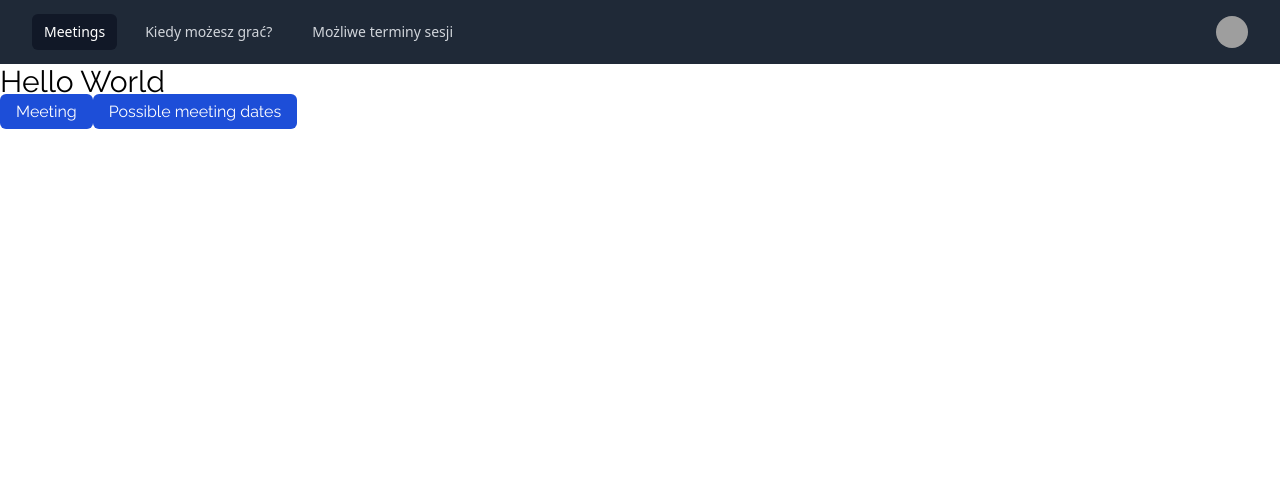
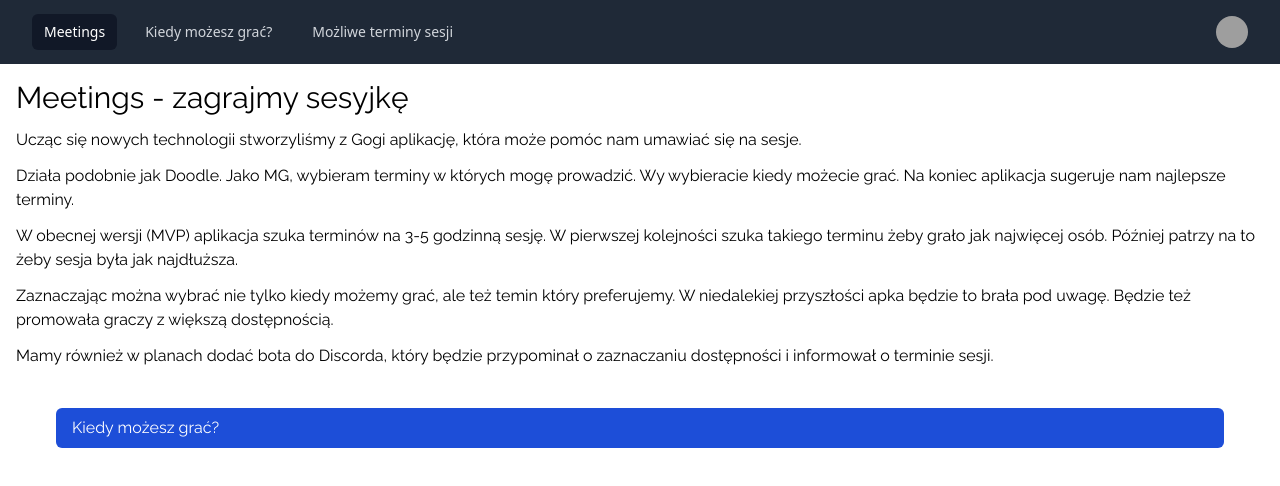
Before and after one commit to fantasygame/meetings, a Next.js app: page / in a window 1280 px wide. Shown: the top 486 px of the page. Built offline with nearby package versions, Linux system fonts and the light colour scheme; no server answers; grey boxes are pictures that could not be loaded.

Commit message:
Add copy

```diff
--- a/app/page.tsx
+++ b/app/page.tsx
@@ -2,18 +2,36 @@ import Image from 'next/image'
 import { Raleway } from '@next/font/google'
 import Link from 'next/link'
 
-const raleway = Raleway({ subsets: ['latin'] })
+const raleway = Raleway({ subsets: ['latin', 'latin-ext'] })
 
 export default function Home() {
   return (
     <main className={raleway.className}>
-      <h1 className="text-3xl">Hello World</h1>
-      <Link className='btn' href="/meeting">
-        Meeting
-      </Link>
-      <Link className='btn' href="/meeting/result">
-        Possible meeting dates
-      </Link>
-    </main>
+      <div className='my-4 mx-4'>
+        <h1 className="text-3xl">Meetings - zagrajmy sesyjkę</h1>
+        <div className='my-2'>
+          <div className='my-3'>
+            Ucząc się nowych technologii stworzyliśmy z Gogi aplikację, która może pomóc nam umawiać się na sesje.
+          </div>
+          <div className='my-3'>
+            Działa podobnie jak Doodle. Jako MG, wybieram terminy w których mogę prowadzić. Wy wybieracie kiedy możecie grać. Na koniec aplikacja sugeruje nam najlepsze terminy.
+          </div>
+          <div className='my-3'>
+            W obecnej wersji (MVP) aplikacja szuka terminów na 3-5 godzinną sesję.
+            W pierwszej kolejności szuka takiego terminu żeby grało jak najwięcej osób. Później patrzy na to żeby sesja była jak najdłuższa.
+          </div>
+          <div className='my-3'>
+            Zaznaczając można wybrać nie tylko kiedy możemy grać, ale też temin który preferujemy.
+            W niedalekiej przyszłości apka będzie to brała pod uwagę. Będzie też promowała graczy z większą dostępnością.
+          </div>
+          <div>
+            Mamy również w planach dodać bota do Discorda, który będzie przypominał o zaznaczaniu dostępności i informował o terminie sesji.
+          </div>
+          <Link href="/meeting">
+            <div className="btn my-10 mx-10">Kiedy możesz grać?</div>
+          </Link>
+        </div>
+      </div>
+    </main >
   )
 }
```
